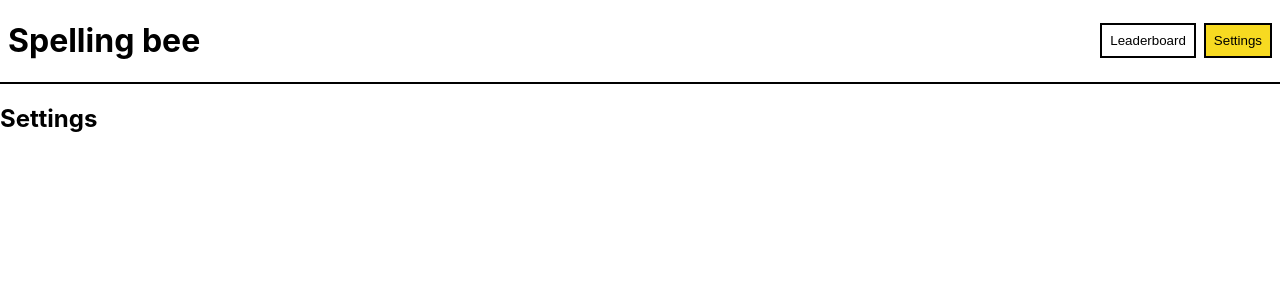
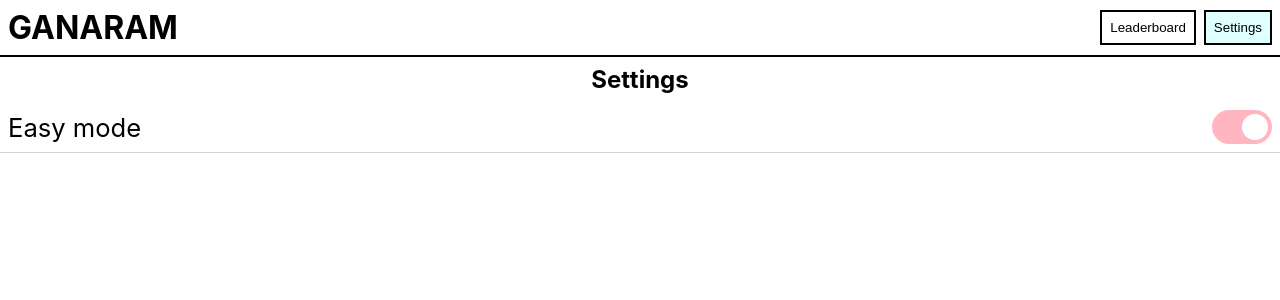
Before and after one commit to akflds/nigel-plebes, a React (Create React App) app: page / in a window 1280 px wide. Both pictures are taken after a click on the button "Settings". Shown: the top 300 px of the page. Built offline with nearby package versions, Linux system fonts and the light colour scheme.

Commit message:
add styling for Scoreboard and settings along with easyMode toggle

```diff
--- a/public/index.html
+++ b/public/index.html
@@ -4,7 +4,7 @@
     <meta charset="utf-8" />
     <link rel="icon" href="%PUBLIC_URL%/favicon.ico" />
     <meta name="viewport" content="width=device-width, initial-scale=1" />
-    <title>Spelling bee</title>
+    <title>GANARAM</title>
   </head>
   <body>
     <noscript>You need to enable JavaScript to run this app.</noscript>
--- a/src/App.js
+++ b/src/App.js
@@ -13,6 +13,7 @@ function App() {
   // display states
   const [showLeaderboard, setShowLeaderboard] = useState(false);
   const [showSettings, setShowSettings] = useState(false);
+  const [easyMode, setEasyMode] = useState(true);
 
   return (
     <div className="App">
@@ -25,9 +26,9 @@ function App() {
       {showLeaderboard ? (
         <Leaderboard />
       ) : showSettings ? (
-        <Settings />
+        <Settings easyMode={easyMode} setEasyMode={setEasyMode} />
       ) : (
-        <Gameboard gameWord={gameWord} />
+        <Gameboard gameWord={gameWord} easyMode={easyMode} />
       )}
     </div>
   );
--- a/src/components/Gameboard.jsx
+++ b/src/components/Gameboard.jsx
@@ -2,7 +2,7 @@ import { useState } from "react";
 import Scoreboard from "./Scoreboard";
 import LetterGrid from "./LetterGrid";
 
-const Gameboard = ({ gameWord }) => {
+const Gameboard = ({ gameWord, easyMode }) => {
   const [foundWords, setFoundWords] = useState([
     "case",
     "cars",
@@ -33,6 +33,7 @@ const Gameboard = ({ gameWord }) => {
   return (
     <>
       <Scoreboard
+        easyMode={easyMode}
         gameWord={gameWord}
         foundWords={foundWords}
         showProgress={showProgress}
--- a/src/components/Header.jsx
+++ b/src/components/Header.jsx
@@ -9,7 +9,7 @@ const Header = ({
   return (
     <header className={styles.header}>
       <div className={styles.headerLeft}>
-        <h1>Spelling bee</h1>
+        <h1>GANARAM</h1>
       </div>
       <div className={styles.headerRight}>
         <button
--- a/src/components/Header.module.css
+++ b/src/components/Header.module.css
@@ -3,7 +3,7 @@
   flex-direction: row;
   justify-content: space-between;
   align-items: center;
-  padding: 0 0.5rem;
+  padding: 0.5rem;
   border-bottom: 2px solid black;
 }
 
@@ -24,7 +24,7 @@ button {
   background-color: white;
 }
 .clicked {
-  background-color: #f7da21;
+  background-color: lightcyan;
 }
 
 @media screen and (min-width: 600px) {
--- a/src/components/Progress.jsx
+++ b/src/components/Progress.jsx
@@ -1,30 +1,62 @@
 import styles from "./Progress.module.css";
 
-const Progress = ({ foundWords }) => {
-  const wordLengths = ["Four", "Five", "Six", "Seven", "Eight", "Nine"];
-  //TODO: refactor to display as a table
+const Progress = ({ foundWords, easyMode }) => {
+  const wordLengths = [
+    "Four",
+    "Five",
+    "Six",
+    "Seven",
+    "Eight",
+    "Nine",
+  ].reverse();
+
   return (
-    <div className={styles.progress}>
-      <p>Progress:</p>
-      <ul>
-        {wordLengths.map((len, i) => {
-          return (
-            <li key={len}>
-              <p>{len}</p>
-              <p>{foundWords.filter((word) => word.length === i + 4).length}</p>
-            </li>
-          );
-        })}
-      </ul>
+    <>
+      <div className={styles.progress}>
+        <h2>Progress</h2>
+        <table className={styles.progessTable}>
+          <thead>
+            <tr>
+              <th className={styles.progressTableCell}>Length</th>
+              <th className={styles.progressTableCell}>Found</th>
+              {easyMode ? (
+                <th className={styles.progressTableCell}>Remaining</th>
+              ) : null}
+            </tr>
+          </thead>
+
+          <tbody>
+            {wordLengths.map((len, i) => {
+              return (
+                <tr key={len}>
+                  <td className={styles.progressTableCell}>{len}</td>
+                  <td
+                    className={`${styles.progressTableCell} ${styles.centerCell}`}
+                  >
+                    {foundWords.filter((word) => word.length === 9 - i).length}
+                  </td>
+                  {easyMode ? (
+                    <td
+                      className={`${styles.progressTableCell} ${styles.centerCell}`}
+                    >
+                      ?
+                    </td>
+                  ) : null}
+                </tr>
+              );
+            })}
+          </tbody>
+        </table>
+      </div>
       <div className={styles.words}>
-        <p>Words:</p>
-        <ul>
+        <h2>Your words</h2>
+        <ul className={styles.wordlist}>
           {foundWords.map((word) => {
             return <li key={word}>{word}</li>;
           })}
         </ul>
       </div>
-    </div>
+    </>
   );
 };
 
--- a/src/components/Progress.module.css
+++ b/src/components/Progress.module.css
@@ -1,21 +1,58 @@
-.progress * {
+* {
   margin: 0;
   padding: 0;
 }
 
 /* TODO: update once table */
-.progress ul,
-.foundWords ul {
-  list-style-type: none;
+
+.progress {
+  display: flex;
+  flex-direction: column;
+  align-items: center;
+  border-bottom: 2px solid black;
+  padding-bottom: 0.5rem;
 }
 
-.progress li p {
+.progress h2 {
+  padding: 0.5rem;
+}
+.progressTable {
   padding: 0.5rem;
 }
 
+.progressTableHeader,
+.progressTableCell {
+  padding: 0 0.5rem;
+}
+
+.progressTableHeader {
+  border-bottom: 1px solid black;
+}
+
+.centerCell {
+  text-align: center;
+}
+
+.words {
+  display: flex;
+  flex-direction: column;
+  align-items: center;
+}
+
+.words h2 {
+  padding: 0.5rem;
+}
 .words ul {
+  list-style-type: none;
   display: flex;
   flex-direction: row;
   flex-wrap: wrap;
+  justify-content: center;
   gap: 1rem;
+  padding: 0.5rem;
 }
+
+.words li {
+  border: 1px solid gray;
+  padding: 0.5rem;
+}
--- a/src/components/Scoreboard.jsx
+++ b/src/components/Scoreboard.jsx
@@ -1,5 +1,9 @@
+import styles from "./Scoreboard.module.css";
+
 import Progress from "./Progress";
+
 const Scoreboard = ({
+  easyMode,
   showProgress,
   setShowProgress,
   gameWord,
@@ -7,17 +11,23 @@ const Scoreboard = ({
 }) => {
   return (
     <>
-      <p>
+      <div className={styles.scoreboardContainer}>
+        <p id={styles.score}>
           {foundWords.length} / {gameWord.subWords.length}
         </p>
         <button
+          className={showProgress ? styles.clicked : null}
           onClick={() => {
             setShowProgress(!showProgress);
           }}
         >
-        Progress
+          {showProgress ? "▲" : "▼"}
         </button>
-      {showProgress ? <Progress foundWords={foundWords} /> : null}
+      </div>
+
+      {showProgress ? (
+        <Progress easyMode={easyMode} foundWords={foundWords} />
+      ) : null}
     </>
   );
 };
--- /dev/null
+++ b/src/components/Scoreboard.module.css
@@ -0,0 +1,18 @@
+.scoreboardContainer {
+  display: flex;
+  flex-direction: row;
+  justify-content: space-between;
+  align-items: center;
+  padding: 0.5rem;
+  border-bottom: 2px solid black;
+}
+
+#score {
+  font-size: 1.6rem;
+  margin: 0;
+}
+
+.scoreboardContainer button {
+  padding: 0.5rem;
+  font-weight: bold;
+}
--- a/src/components/Settings.jsx
+++ b/src/components/Settings.jsx
@@ -1,5 +1,22 @@
-const Settings = () => {
-  return <h2>Settings</h2>;
+import styles from "./Settings.module.css";
+const Settings = ({ easyMode, setEasyMode }) => {
+  return (
+    <div className={styles.settings}>
+      <h2>Settings</h2>
+      <div className={styles.setting}>
+        <p>Easy mode</p>
+        <label className={styles.switch}>
+          <input
+            className={styles.input}
+            onChange={() => setEasyMode((curr) => !curr)}
+            type="checkbox"
+            checked={easyMode}
+          />
+          <span className={`${styles.slider} ${styles.round}`}></span>
+        </label>
+      </div>
+    </div>
+  );
 };
 
 export default Settings;
--- /dev/null
+++ b/src/components/Settings.module.css
@@ -0,0 +1,77 @@
+.settings h2 {
+  padding: 0.5rem;
+  text-align: center;
+}
+
+.setting {
+  display: flex;
+  flex-direction: row;
+  justify-content: space-between;
+  align-items: center;
+  padding: 0.5rem;
+  border-bottom: 1px solid lightgray;
+}
+
+.setting p {
+  font-size: 1.6rem;
+}
+
+.switch {
+  position: relative;
+  display: inline-block;
+  width: 60px;
+  height: 34px;
+}
+
+.switch input {
+  opacity: 0;
+  width: 0;
+  height: 0;
+}
+
+.slider {
+  position: absolute;
+  cursor: pointer;
+  top: 0;
+  left: 0;
+  right: 0;
+  bottom: 0;
+  background-color: #ccc;
+  -webkit-transition: 0.4s;
+  transition: 0.4s;
+}
+
+.slider:before {
+  position: absolute;
+  content: "";
+  height: 26px;
+  width: 26px;
+  left: 4px;
+  bottom: 4px;
+  background-color: white;
+  -webkit-transition: 0.4s;
+  transition: 0.4s;
+}
+
+.input:checked + .slider {
+  background-color: lightpink;
+}
+
+.input:focus + .slider {
+  box-shadow: 0 0 1px lightpink;
+}
+
+.input:checked + .slider:before {
+  -webkit-transform: translateX(26px);
+  -ms-transform: translateX(26px);
+  transform: translateX(26px);
+}
+
+/* Rounded sliders */
+.slider.round {
+  border-radius: 34px;
+}
+
+.slider.round:before {
+  border-radius: 50%;
+}
```
Lines whose indentation alone changed are shown as unchanged.
